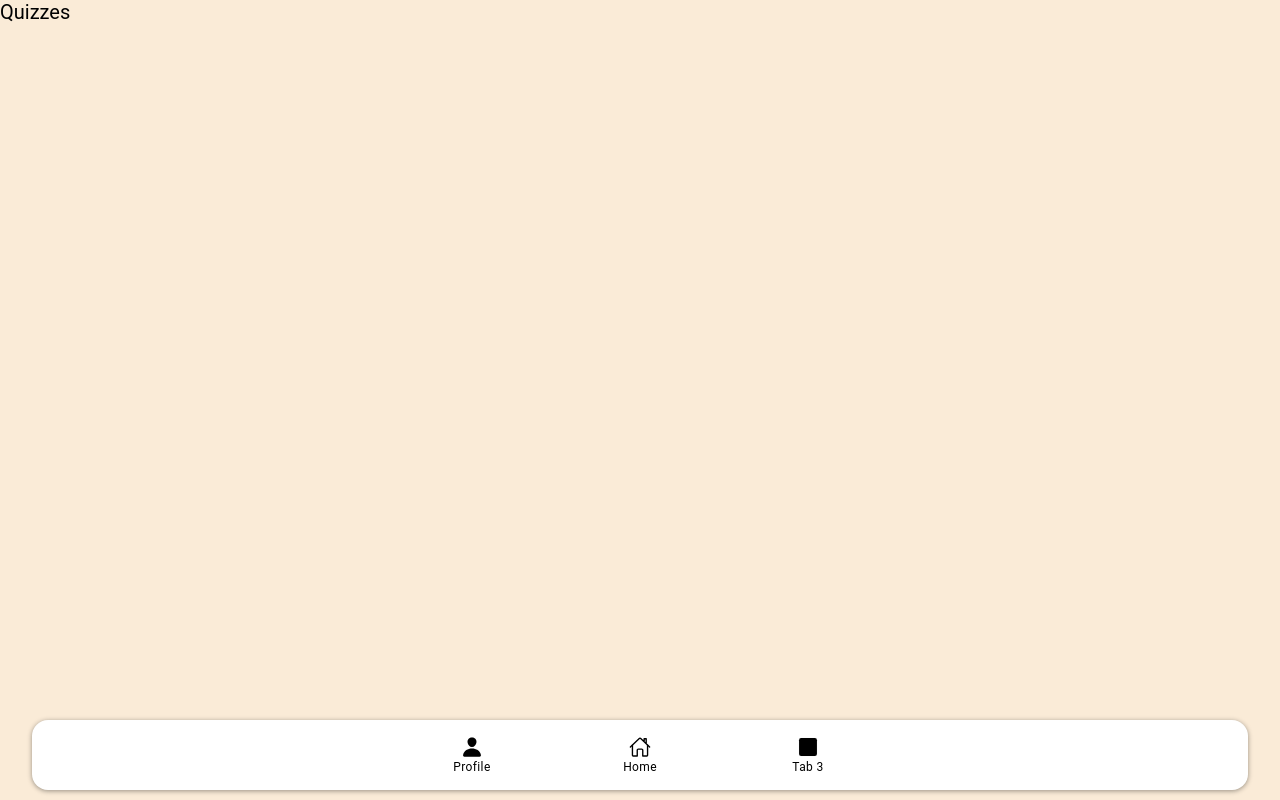
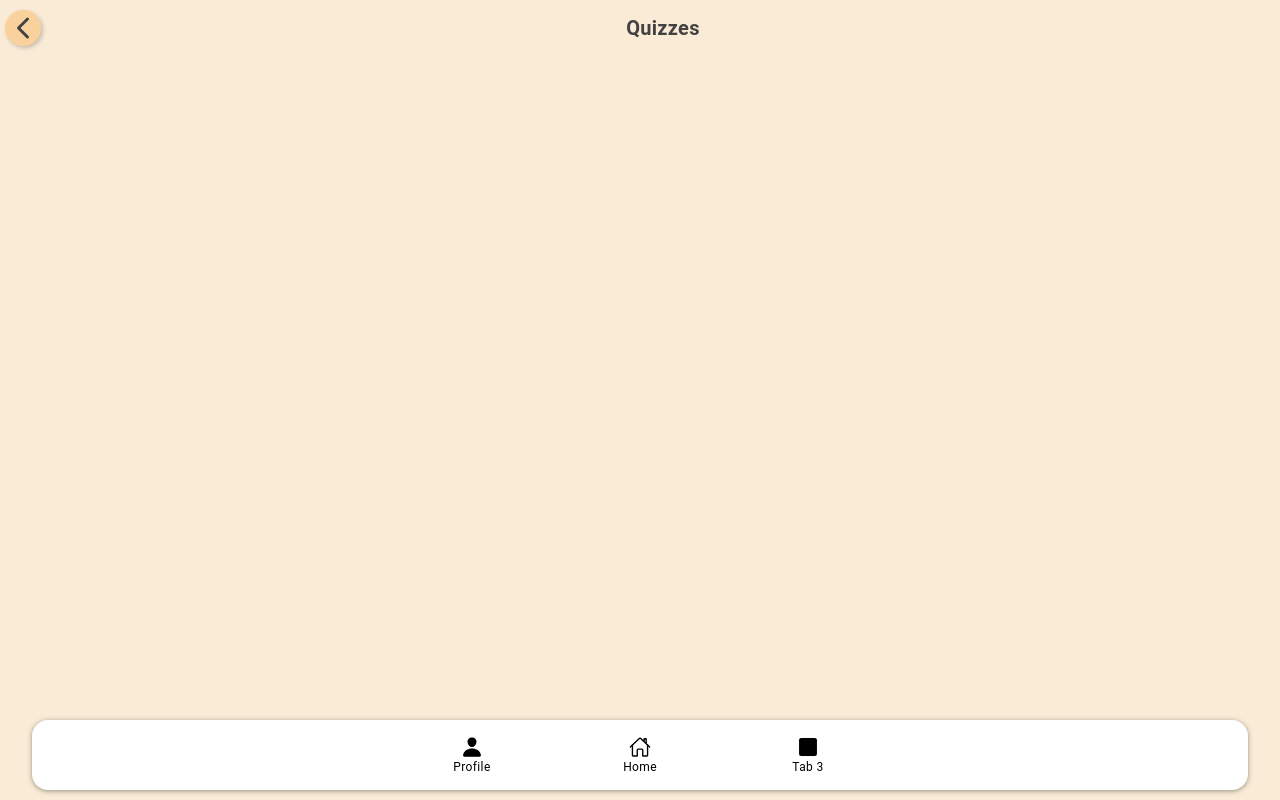
Before and after one commit to Mingkang0/CodeQuizPro, a React (Vite) app: page /quiz in a window 1280 px wide. Built offline with nearby package versions, Linux system fonts and the light colour scheme.

Commit message:
Quiz header

```diff
--- a/src/pages/Quiz.css
+++ b/src/pages/Quiz.css
@@ -0,0 +1,13 @@
+.header {
+  font-size: 24px;
+  box-shadow: none;
+  border: none;
+  --ion-background-color: antiquewhite;
+}
+.custom-icon{
+  background-color: #f9d19c; /* Background color */
+  padding: 2px;
+  margin: 5px;/* Add padding for some space around the icon */
+  border-radius: 25px;
+  box-shadow: 2px 2px 4px rgba(0, 0, 0, 0.2);
+}
--- a/src/pages/Quiz.tsx
+++ b/src/pages/Quiz.tsx
@@ -1,15 +1,20 @@
-import { IonContent, IonHeader, IonLabel, IonPage } from '@ionic/react';
+import { IonContent, IonHeader, IonLabel, IonPage, IonToolbar, IonTitle,IonIcon, IonButton } from '@ionic/react';
 import React from 'react';
+import { chevronBackOutline } from 'ionicons/icons';
+import './Quiz.css'
 
 const Quiz: React.FC = () => {
   return (
     <IonPage>
+      <IonHeader translucent className='header ion-text-center'>
+        <IonToolbar>
+          <IonIcon icon={chevronBackOutline} size="large" slot="start" className='custom-icon'>
+          </IonIcon>
+          <IonTitle><b>Quizzes</b></IonTitle>
+        </IonToolbar>
+      </IonHeader>
       <IonContent>
-        <div className='header'>
-        <div className='header-text'>
-          <IonLabel>Quizzes</IonLabel>
-        </div>
-        </div>
+
       </IonContent>
     </IonPage>
   )
```
